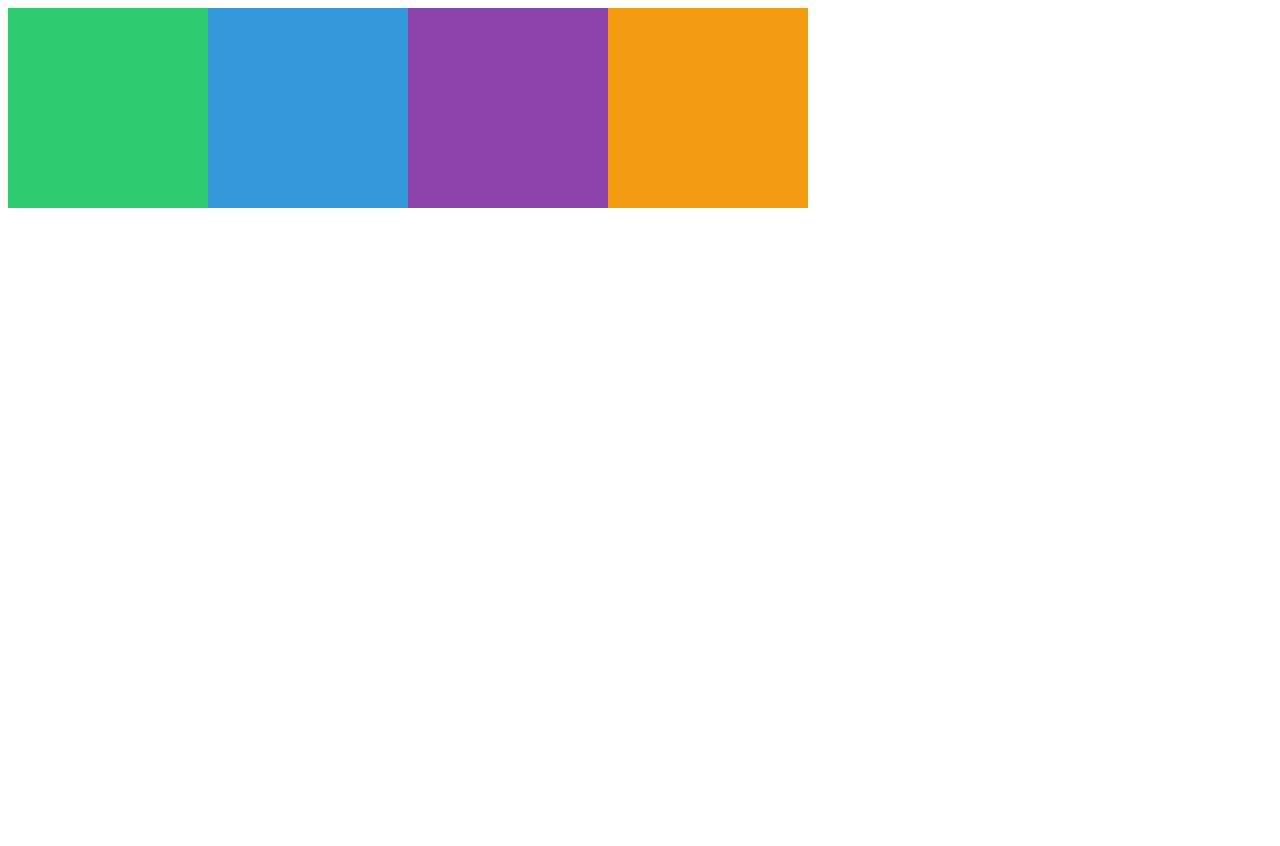
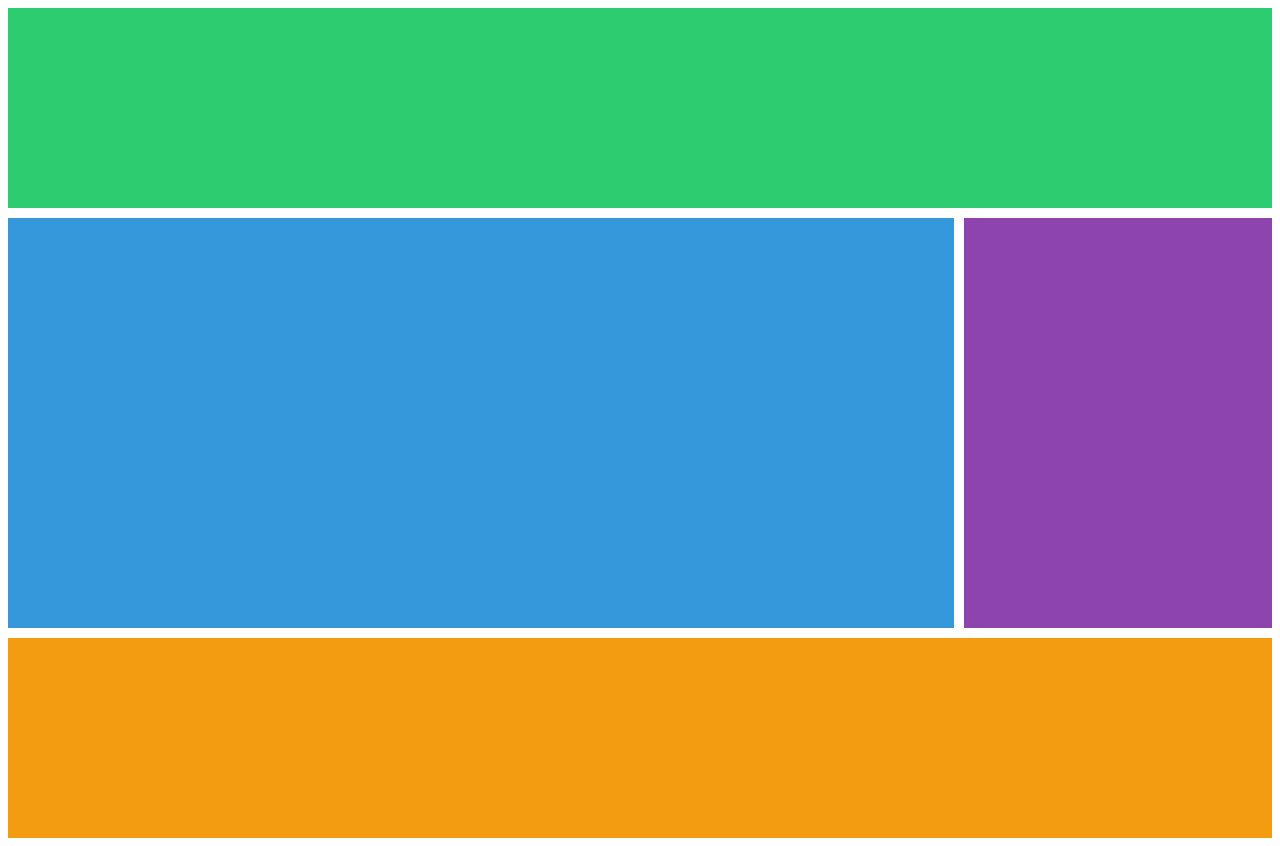
Before and after one commit to BrandonKTC/css-masterclass, a plain HTML site: page index.html in a window 1280 px wide. Before the commit the page ends 800 px from the top, so only its background shows below. Drawn offline with Linux system fonts and the light colour scheme.

Commit message:
grid column

```diff
--- a/styles.css
+++ b/styles.css
@@ -5,22 +5,28 @@ body {
 
 .grid {
 	display: grid;
-	grid-template-columns: repeat(4, 200px);
-	grid-template-rows: repeat(2, 200px);
+	gap: 10px;
+	grid-template-columns: repeat(4, 1fr);
+	grid-template-rows: repeat(4, 200px);
 }
 
 .header {
 	background-color: #2ecc71;
+	grid-column: span 4;
 }
 
 .content {
 	background-color: #3498db;
+	grid-column: 1 / -2;
+	grid-row: span 2;
 }
 
 .nav {
 	background-color: #8e44ad;
+	grid-row: span 2;
 }
 
 .footer {
 	background-color: #f39c12;
+	grid-column: span 4;
 }
```
